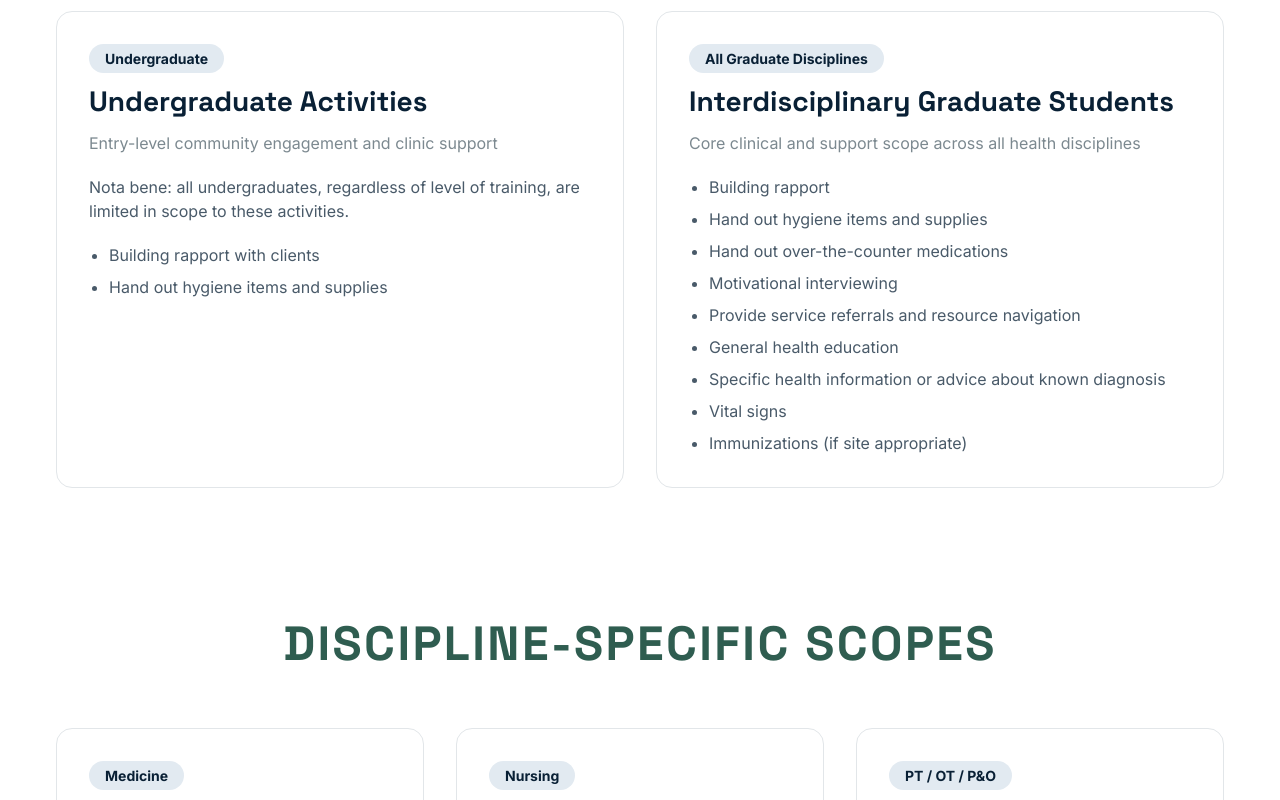
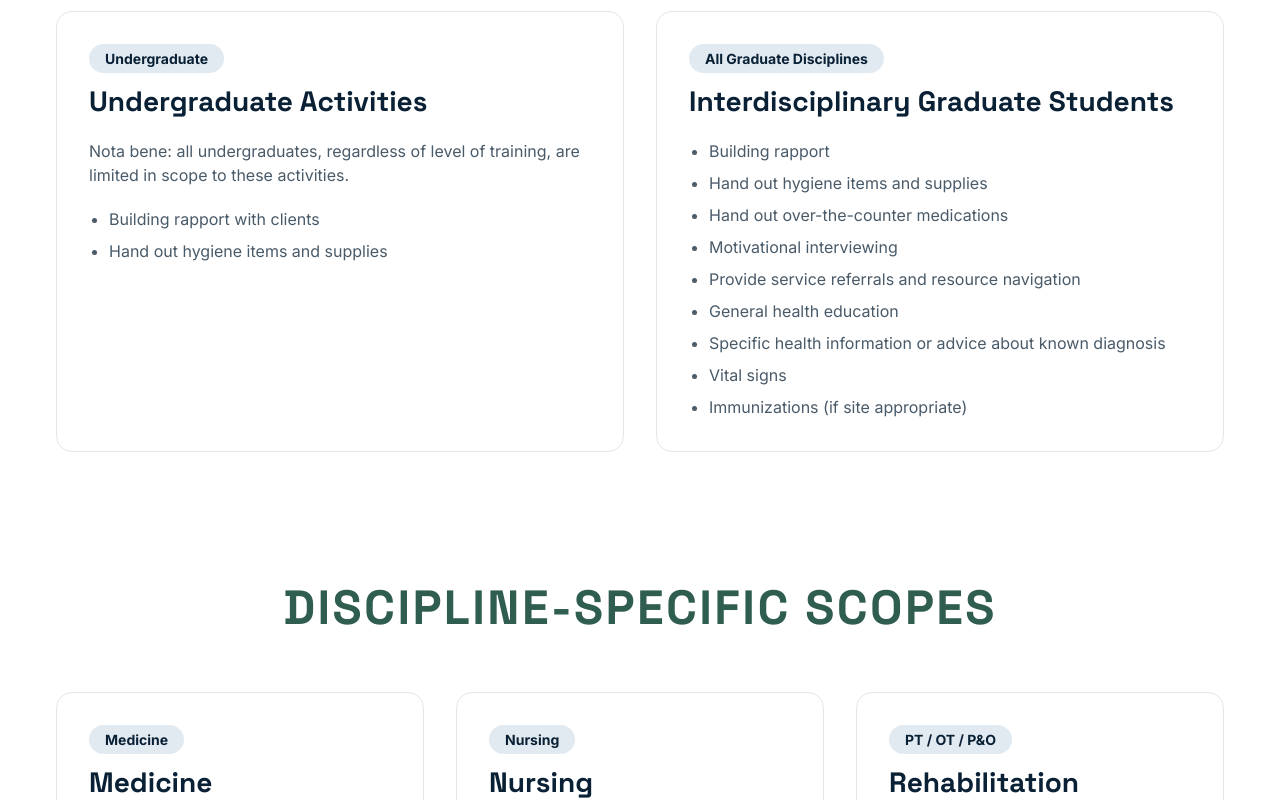
Before and after one commit to university-district-street-medicine/udsm-frontend, a Next.js app: page /learnMore in a window 1280 px wide. Shown: the part 820-1620 px from the top of the page. Built offline with nearby package versions, Linux system fonts and the light colour scheme.

Commit message:
Remove subtitles from scope cards

```diff
--- a/components/ScopeCard.tsx
+++ b/components/ScopeCard.tsx
@@ -12,7 +12,6 @@ export default function ScopeCard({ category, subtitle, badge, description, acti
           </span>
         )}
         <h3 className={`${spaceGrotesk.className} font-bold text-[1.75rem] leading-[1.2] text-navy-blue`}>{category}</h3>
-        {subtitle && <p className={`${inter.className} text-[1rem] text-slate-gray`}>{subtitle}</p>}
       </div>
 
       {description && <p className={`${inter.className} text-[1rem] leading-[1.5] text-gray-blue`}>{description}</p>}
```
